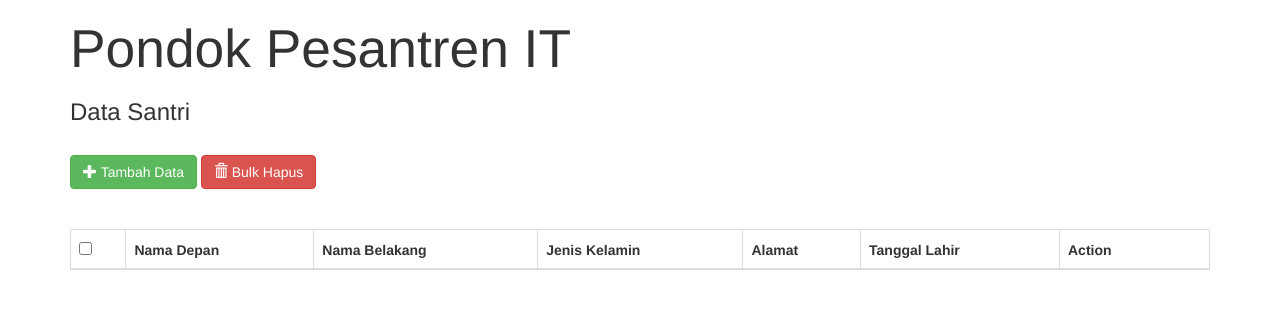
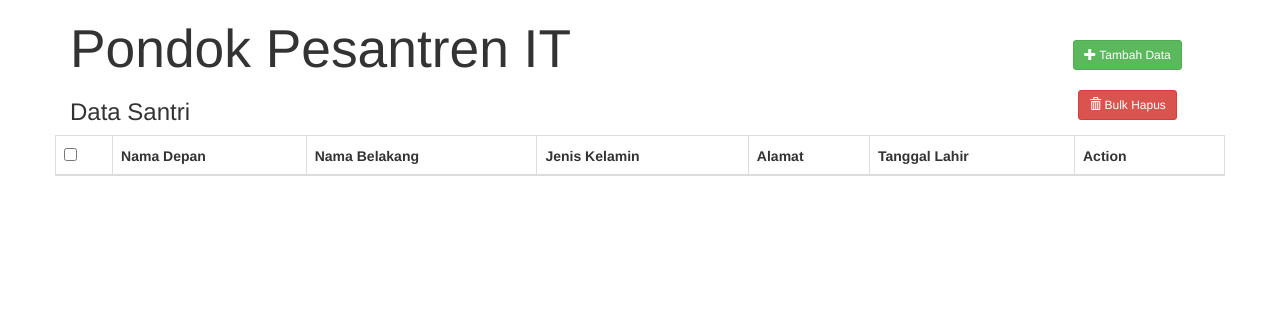
Before and after one commit to dwisugi/crud-ajax-datatables, a CodeIgniter app: page /ajax_crud_bulkdelete/ in a window 1280 px wide. Shown: the top 309 px of the page. Run offline with CodeIgniter, Linux system fonts and the light colour scheme; lists and menus that the app fills with data are empty; some libraries are stand-ins or nearby versions.

Commit message:
custom layout

```diff
--- a/application/config/config.php
+++ b/application/config/config.php
@@ -23,7 +23,7 @@ defined('BASEPATH') OR exit('No direct script access allowed');
 | a PHP script and you can easily do that on your own.
 |
 */
-$config['base_url'] = 'http://localhost/ajax_crud_datatables_bulk_delete/ajax_crud_bulkdelete/';
+$config['base_url'] = 'http://localhost/ajax_crud_bulkdelete/';
 
 /*
 |--------------------------------------------------------------------------
--- a/application/views/person_view.php
+++ b/application/views/person_view.php
@@ -11,15 +11,23 @@
     </head>
 <body>
     <div class="container">
+        <div class="row">
+            <div class="col-12">
+                <div class="col-md-10">
+
                     <h1 style="font-size:40pt">Pondok Pesantren IT</h1>
                     <h3>Data Santri</h3>
+                    <!-- <br /> -->
+
+
+                </div>
+                <div class="col-md-2">
+                        <br /><br />
+                        <button class="btn btn-success btn-sm center-block" onclick="add_santri()"><i class="glyphicon glyphicon-plus"></i> Tambah Data</button>
                         <br />
-        <div>
-            <button class="btn btn-success" onclick="add_santri()"><i class="glyphicon glyphicon-plus"></i> Tambah Data</button>
-            <button class="btn btn-danger" onclick="bulk_hapus()"><i class="glyphicon glyphicon-trash"></i> Bulk Hapus</button>
+                        <button class="btn btn-danger btn-sm center-block" onclick="bulk_hapus()"><i class="glyphicon glyphicon-trash"></i> Bulk Hapus</button>
                 </div>
-        <br />
-        <br />
+
                 <table id="table" class="table table-striped table-bordered" cellspacing="0" width="100%">
                     <thead>
                         <tr>
@@ -35,6 +43,9 @@
                     <tbody>
                     </tbody>
                 </table>
+            </div>
+        </div>
+
     </div>
 
 <script src="<?php echo base_url('assets/jquery/jquery-2.1.4.min.js')?>"></script>
```
Lines whose indentation alone changed are shown as unchanged.
